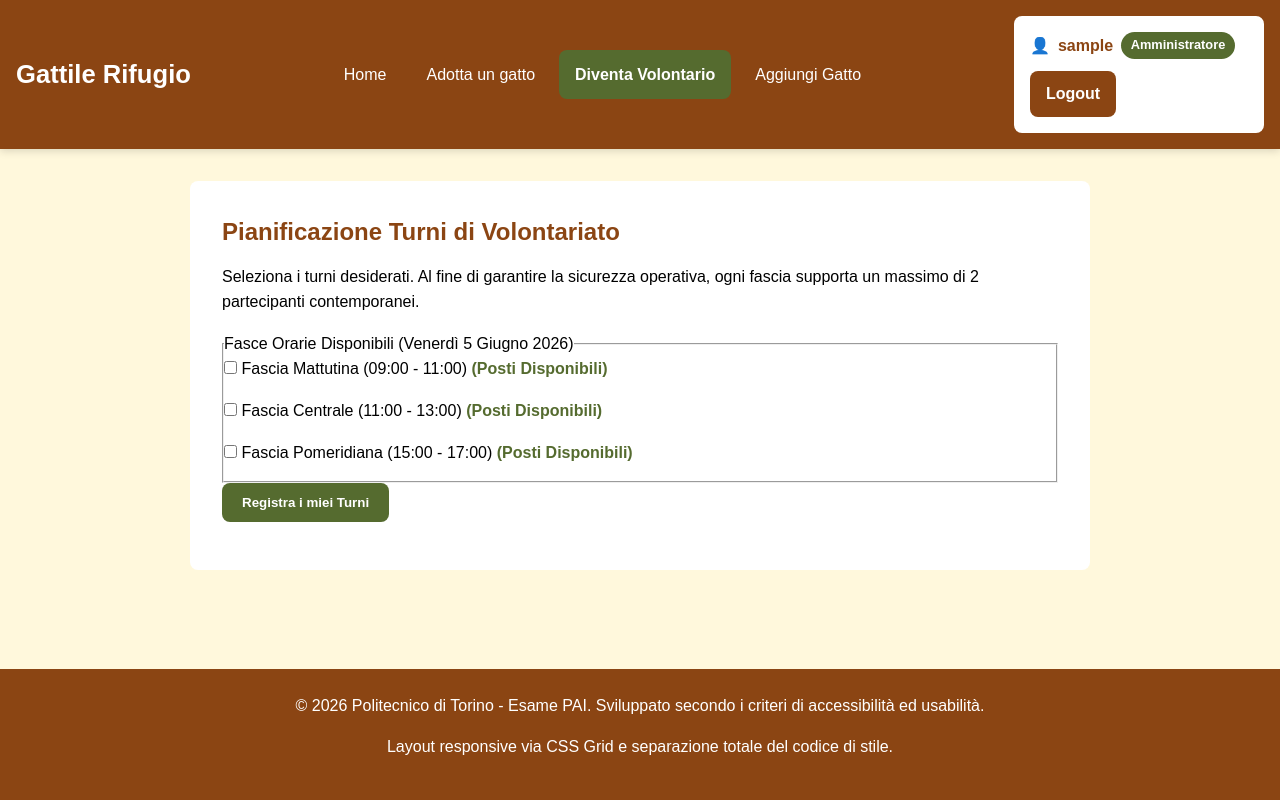
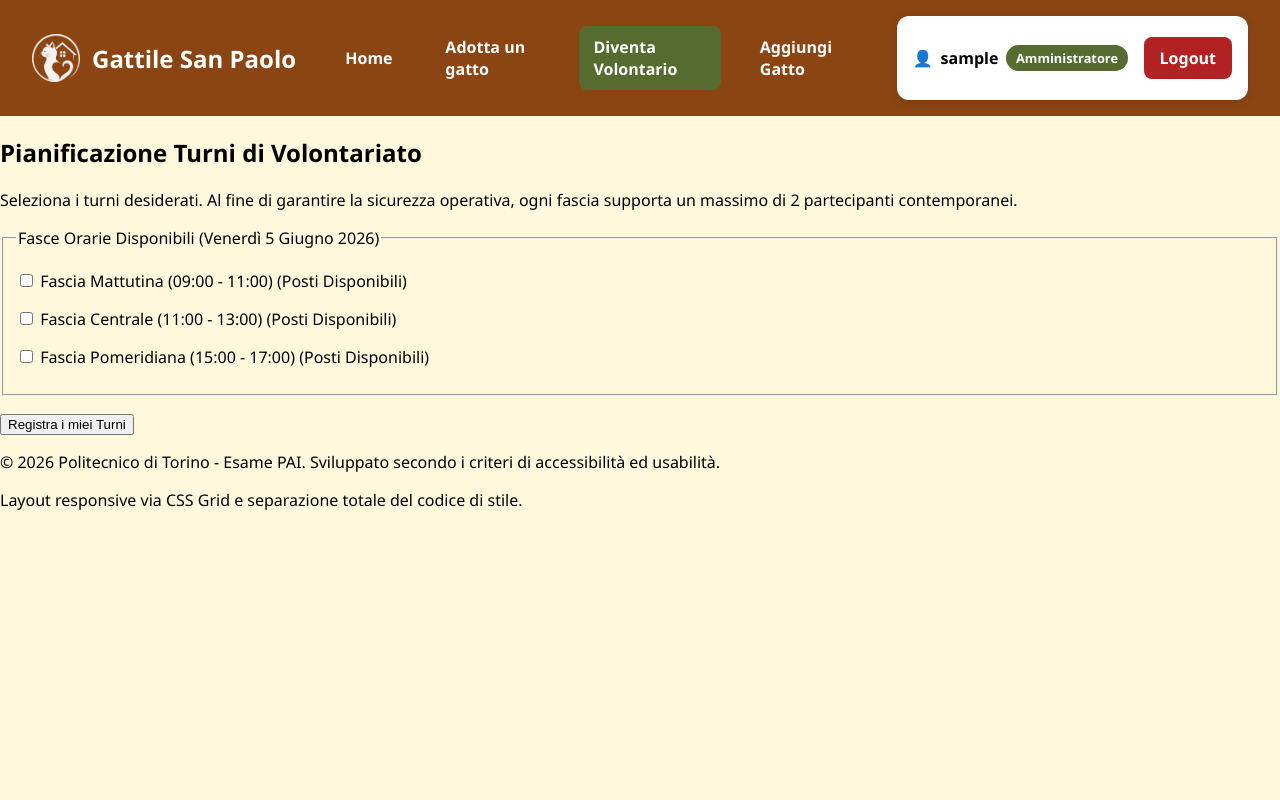
Before and after one commit to gabrielecancemi/PAI, a PHP site: page /gattile/volontariato.php in a window 1280 px wide. Run offline with PHP 8.4, Linux system fonts and the light colour scheme; the visitor is signed in with stand-in values (Sample User, id 1); data that the repository does not hold is empty.

Commit message:
inizio stile

```diff
--- a/gattile/css/stile.css
+++ b/gattile/css/stile.css
@@ -11,87 +11,18 @@
     --nero: black;
 
     --raggio: .5rem;
-    --ombra: 0 2px 8px rgba(0,0,0,.15);
-    --transizione: .2s ease;
 }
 
 /* ==========================================================
-   RESET
+   GENERALI
 ========================================================== */
 
-*,
-*::before,
-*::after {
-    box-sizing: border-box;
+body {
+    font-family: 'Segoe UI', Tahoma, Geneva, Verdana, sans-serif;
+    background-color: var(--sfondo);
+    color: var(--nero);
     margin: 0;
-    padding: 0;
-}
-
-html {
-    scroll-behavior: smooth;
-}
-
-body {
-    min-height: 100vh;
-
-    font-family: Arial, Helvetica, sans-serif;
-    line-height: 1.6;
-
-    background: var(--sfondo);
-    color: var(--nero);
-
-    display: flex;
-    flex-direction: column;
-}
-
-/* ==========================================================
-   ACCESSIBILITÀ
-========================================================== */
-
-a:focus-visible,
-button:focus-visible,
-input:focus-visible,
-textarea:focus-visible,
-select:focus-visible {
-    outline: 3px solid var(--secondario);
-    outline-offset: 2px;
-}
-
-@media (prefers-reduced-motion: reduce) {
-
-    * {
-        animation: none !important;
-        transition: none !important;
-        scroll-behavior: auto !important;
-    }
-}
-
-/* ==========================================================
-   ELEMENTI BASE
-========================================================== */
-
-img {
-    max-width: 100%;
-    height: auto;
-    display: block;
-}
-
-a {
-    color: inherit;
-}
-
-h1,
-h2,
-h3,
-h4,
-h5,
-h6 {
-    color: var(--primario);
-    margin-bottom: .75rem;
-}
-
-p {
-    margin-bottom: 1rem;
+    padding-bottom: .5rem;
 }
 
 /* ==========================================================
@@ -99,68 +30,94 @@ p {
 ========================================================== */
 
 .header {
-    background: var(--primario);
-    color: var(--bianco);
+    display: flex;
+    align-items: center;
+    justify-content: space-between;
+    gap: 2rem;
 
-    padding: 1rem;
+    padding: 1rem 2rem;
+
+    background-color: var(--primario);
+}
+
+/* ==========================================================
+   LOGO
+========================================================== */
+
+.brand-logo {
+    flex: 1;
 
     display: flex;
-    flex-direction: column;
-    gap: 1rem;
-
-    box-shadow: var(--ombra);
-}
-
-.brand-logo {
-    text-decoration: none;
+    align-items: center;
+    gap: .75rem;
 
     color: var(--bianco);
 
-    font-size: 1.6rem;
+    text-decoration: none;
+    font-size: 1.5rem;
     font-weight: bold;
 
-    text-align: center;
+    transition: opacity .2s ease;
+}
+
+.logo-img {
+    width: 48px;
+    height: 48px;
+
+    object-fit: contain;
+
+    flex-shrink: 0;
 }
 
 .brand-logo:hover {
-    opacity: .9;
+    opacity: .85;
 }
 
 /* ==========================================================
    NAVIGAZIONE
 ========================================================== */
 
+.header nav {
+    flex: 2;
+    display: flex;
+    justify-content: center;
+}
+
 .header nav ul {
+    display: flex;
+    align-items: center;
+    gap: 1.5rem;
+
+    margin: 0;
+    padding: 0;
+
     list-style: none;
-
-    display: flex;
-    flex-direction: column;
-
-    gap: .5rem;
 }
 
 .header nav a {
-    display: block;
+    display: inline-block;
 
+    padding: .6rem .9rem;
+
+    color: var(--bianco);
     text-decoration: none;
-
-    text-align: center;
-
-    padding: .75rem 1rem;
+    font-weight: 600;
 
     border-radius: var(--raggio);
 
-    transition: var(--transizione);
+    transition:
+        background-color .2s ease,
+        color .2s ease;
 }
 
 .header nav a:hover {
-    background: var(--secondario);
+    background-color: rgba(255, 255, 255, .15);
 }
 
-.header nav a.active {
-    background: var(--secondario);
-
-    font-weight: bold;
+.header nav a.active,
+.btn-login.active {
+    background-color: var(--secondario);
+    color: var(--bianco);
 }
 
 /* ==========================================================
@@ -168,459 +125,200 @@ p {
 ========================================================== */
 
 .stato-autenticazione {
-    background: var(--bianco);
-    color: var(--nero);
-
-    border-radius: var(--raggio);
-
-    padding: 1rem;
+    flex: 1;
 
     display: flex;
-    flex-direction: column;
-    gap: .75rem;
-}
+    align-items: center;
+    justify-content: flex-end;
+    gap: 1rem;
 
-.stato-autenticazione p {
-    margin: 0;
+    background-color: var(--bianco);
+
+    padding: .75rem 1rem;
+
+    border-radius: .75rem;
+
+    box-shadow:
+        0 2px 8px rgba(0, 0, 0, .12);
+
+    min-height: 60px;
 }
 
 .utente-info {
     display: flex;
     align-items: center;
     gap: .5rem;
-    flex-wrap: wrap;
-}
 
-.utente-info strong {
-    color: var(--primario);
+    margin: 0;
 }
 
 .badge-gatto {
-    background: var(--secondario);
+    padding: .25rem .6rem;
+
+    background-color: var(--secondario);
     color: var(--bianco);
-
-    padding: .2rem .6rem;
 
     border-radius: 999px;
 
     font-size: .8rem;
-    font-weight: bold;
+    font-weight: 600;
 }
 
 /* ==========================================================
-   PULSANTI ACCOUNT
+   LISTA AZIONI ACCOUNT
 ========================================================== */
 
 .azioni-account {
+    display: flex;
+    align-items: center;
+    gap: .75rem;
+
+    margin: 0;
+    padding: 0;
+
     list-style: none;
-
-    display: flex;
-    flex-wrap: wrap;
-
-    gap: .5rem;
 }
 
+/* ==========================================================
+   BOTTONI
+========================================================== */
+
 .btn-account {
-    display: inline-block;
-
-    text-decoration: none;
+    display: inline-flex;
+    align-items: center;
+    justify-content: center;
 
     padding: .65rem 1rem;
 
     border-radius: var(--raggio);
 
-    font-weight: bold;
+    text-decoration: none;
+    font-weight: 600;
 
-    transition: var(--transizione);
+    transition:
+        background-color .2s ease,
+        color .2s ease,
+        transform .15s ease,
+        box-shadow .2s ease;
 }
 
+/* Login e Registrazione */
+
 .btn-login {
-    background: var(--bianco);
-
-    color: var(--primario);
-
-    border: 2px solid var(--primario);
-}
-
-.btn-register {
-    background: var(--secondario);
+    background-color: var(--primario);
     color: var(--bianco);
 }
 
+.btn-login:hover {
+    filter: brightness(1.1);
+}
+
+/* Logout */
+
 .btn-logout {
-    background: var(--primario);
+    background-color: #b22222;
     color: var(--bianco);
 }
 
-.btn-account:hover {
-    filter: brightness(110%);
+.btn-logout:hover {
+    background-color: #8b0000;
 }
 
-.btn-account.active {
-    outline: 3px solid var(--secondario);
-    outline-offset: 2px;
+
+
+/* ==========================================================
+   ACCESSIBILITÀ
+========================================================== */
+
+.brand-logo:focus-visible,
+.header nav a:focus-visible,
+.btn-account:focus-visible {
+    outline: 3px solid gold;
+    outline-offset: 3px;
 }
 
 /* ==========================================================
-   CONTENUTO
+   RESPONSIVE TABLET
 ========================================================== */
 
-.contenuto-principale {
-    flex: 1;
+@media (max-width: 900px) {
 
-    width: 100%;
-    max-width: 1200px;
+    .header {
+        flex-wrap: wrap;
+        justify-content: center;
+        gap: 1rem;
+    }
 
-    margin: 2rem auto;
+    .brand-logo {
+        flex: 0 0 100%;
+        text-align: center;
+    }
 
-    padding: 0 1rem;
+    .header nav {
+        flex: 1 0 100%;
+        order: 2;
+    }
+
+    .stato-autenticazione {
+        flex: 1 0 100%;
+
+        justify-content: center;
+
+        order: 3;
+    }
 }
 
 /* ==========================================================
-   FORM
+   RESPONSIVE MOBILE
 ========================================================== */
 
-.box-formulario {
-    background: var(--bianco);
-
-    padding: 2rem;
-
-    border-radius: var(--raggio);
-
-    max-width: 700px;
-
-    margin: auto;
-}
-
-.box-formulario.broad {
-    max-width: 900px;
-}
-
-.campo-form {
-    margin-bottom: 1rem;
-}
-
-.campo-form label {
-    display: block;
-
-    margin-bottom: .4rem;
-
-    font-weight: bold;
-}
-
-.campo-form input,
-.campo-form textarea,
-.campo-form select {
-    width: 100%;
-
-    padding: .75rem;
-
-    border: 1px solid var(--primario);
-
-    border-radius: var(--raggio);
-
-    font-size: 1rem;
-}
-
-textarea {
-    min-height: 120px;
-    resize: vertical;
-}
-
-.opzione-checkbox {
-    display: flex;
-    gap: .5rem;
-    align-items: center;
-}
-
-/* ==========================================================
-   BOTTONI GENERICI
-========================================================== */
-
-button,
-.btn {
-    background: var(--secondario);
-    color: var(--bianco);
-
-    border: none;
-
-    border-radius: var(--raggio);
-
-    padding: .75rem 1.25rem;
-
-    font-weight: bold;
-
-    cursor: pointer;
-
-    transition: var(--transizione);
-}
-
-button:hover,
-.btn:hover {
-    filter: brightness(110%);
-}
-
-/* ==========================================================
-   ADOZIONI
-========================================================== */
-
-.adozioni-layout {
-    display: grid;
-    grid-template-columns: 2fr 1fr;
-    gap: 2rem;
-}
-
-.prenotazione-sezione {
-    background: var(--bianco);
-
-    border-radius: var(--raggio);
-
-    padding: 1.5rem;
-}
-
-/* ==========================================================
-   FILTRI
-========================================================== */
-
-.barra-filtri-catalogo {
-    display: flex;
-    gap: 1rem;
-
-    margin-bottom: 2rem;
-}
-
-.input-ricerca-libera {
-    flex: 2;
-}
-
-.selettore-ordinamento {
-    flex: 1;
-}
-
-/* ==========================================================
-   GRIGLIA GATTI
-========================================================== */
-
-.griglia-schede-gatti {
-    list-style: none;
-
-    display: grid;
-
-    grid-template-columns:
-        repeat(auto-fill,minmax(250px,1fr));
-
-    gap: 1.5rem;
-}
-
-.card-gatto-interattiva {
-    background: var(--bianco);
-
-    border: 2px solid var(--primario);
-
-    border-radius: var(--raggio);
-
-    padding: 1rem;
-
-    transition: var(--transizione);
-}
-
-.card-gatto-interattiva:hover {
-    transform: translateY(-4px);
-}
-
-.card-gatto-interattiva.stato-selezionato {
-    border-color: var(--secondario);
-}
-
-.icona-felino-avatar {
-    width: 60px;
-    height: 60px;
-
-    border-radius: 50%;
-
-    display: flex;
-    justify-content: center;
-    align-items: center;
-
-    margin: 0 auto 1rem;
-
-    background: var(--sfondo);
-
-    font-size: 2rem;
-}
-
-.specifiche-tecniche-gatto {
-    margin-top: 1rem;
-
-    display: grid;
-    grid-template-columns: 1fr 1fr;
-
-    gap: .5rem;
-}
-
-.etichetta-stato {
-    font-weight: bold;
-}
-
-.etichetta-stato.disponibile {
-    color: var(--secondario);
-}
-
-.etichetta-stato.esaurito {
-    color: var(--primario);
-}
-
-/* ==========================================================
-   NOTIFICHE
-========================================================== */
-
-.notifica {
-    background: var(--bianco);
-
-    border-left: 5px solid var(--secondario);
-
-    padding: 1rem;
-
-    margin-bottom: 1rem;
-
-    border-radius: var(--raggio);
-}
-
-/* ==========================================================
-   TABELLE
-========================================================== */
-
-table {
-    width: 100%;
-
-    border-collapse: collapse;
-
-    background: var(--bianco);
-}
-
-th {
-    background: var(--primario);
-    color: var(--bianco);
-}
-
-th,
-td {
-    border: 1px solid var(--primario);
-    padding: .75rem;
-    text-align: left;
-}
-
-/* ==========================================================
-   FOOTER
-========================================================== */
-
-.piede-pagina {
-    background: var(--primario);
-    color: var(--bianco);
-
-    text-align: center;
-
-    padding: 1.5rem;
-
-    margin-top: auto;
-}
-
-/* ==========================================================
-   TABLET
-========================================================== */
-
-@media (min-width: 768px) {
+@media (max-width: 600px) {
 
     .header {
-        display: grid;
-
-        grid-template-columns:
-            auto
-            1fr
-            auto;
-
+        flex-direction: column;
         align-items: center;
-
-        gap: 2rem;
-    }
-
-    .brand-logo {
-        text-align: left;
     }
 
     .header nav ul {
-        flex-direction: row;
+        flex-direction: column;
+        gap: .8rem;
+    }
+
+    .stato-autenticazione {
+        flex-direction: column;
+
+        gap: .8rem;
+
+        text-align: center;
+    }
+
+    .azioni-account {
+        flex-wrap: wrap;
+        justify-content: center;
+    }
+
+    .utente-info {
         justify-content: center;
         flex-wrap: wrap;
     }
 
-    .stato-autenticazione {
-        min-width: 250px;
+    .logo-img {
+        width: 40px;
+        height: 40px;
     }
 }
 
 /* ==========================================================
-   MOBILE
+   RIDUZIONE ANIMAZIONI
 ========================================================== */
 
-@media (max-width: 768px) {
+@media (prefers-reduced-motion: reduce) {
 
-    .adozioni-layout {
-        grid-template-columns: 1fr;
-    }
-
-    .barra-filtri-catalogo {
-        flex-direction: column;
-    }
-
-    .specifiche-tecniche-gatto {
-        grid-template-columns: 1fr;
+    *,
+    *::before,
+    *::after {
+        animation: none !important;
+        transition: none !important;
+        scroll-behavior: auto !important;
     }
 }
-
-@media (max-width: 480px) {
-
-    .azioni-account {
-        flex-direction: column;
-    }
-
-    .azioni-account li {
-        width: 100%;
-    }
-
-    .btn-account {
-        display: block;
-        text-align: center;
-    }
-}
-
-/* ==========================================================
-   STAMPA
-========================================================== */
-
-@media print {
-
-    .header,
-    .stato-autenticazione,
-    .azioni-account,
-    button,
-    .barra-filtri-catalogo,
-    .prenotazione-sezione {
-        display: none !important;
-    }
-
-    body {
-        background: white;
-        color: black;
-    }
-
-    a {
-        color: black;
-        text-decoration: underline;
-    }
-
-    .card-gatto-interattiva {
-        page-break-inside: avoid;
-        border: 1px solid black;
-    }
-}
--- a/gattile/header.php
+++ b/gattile/header.php
@@ -28,6 +28,7 @@ $pageTitle = $pageTitles[$currentPage] ?? 'Gattile ';
     <meta name="keywords" content="gattile, rifugio, adozioni, gatti, volontariato">
     <title><?= $pageTitle ?></title>
     <link rel="stylesheet" href="css/stile.css">
+    <link rel="icon" href="img/logo.png" type="image/png">
     <script src="https://unpkg.com/react@18/umd/react.development.js" crossorigin></script>
     <script src="https://unpkg.com/react-dom@18/umd/react-dom.development.js" crossorigin></script>
     <script src="https://unpkg.com/@babel/standalone/babel.min.js"></script>
@@ -35,7 +36,10 @@ $pageTitle = $pageTitles[$currentPage] ?? 'Gattile ';
 
 <body>
     <header class="header" role="banner">
-        <a href="index.php" class="brand-logo" aria-label="Torna alla Home Page">Gattile Rifugio</a>
+        <a href="index.php" class="brand-logo" aria-label="Torna alla Home Page">
+            <img src="img/logo.png" alt="" class="logo-img">
+            <label for="brand-logo">Gattile San Paolo</label>
+        </a>
         <nav aria-label="Menu principale di navigazione">
             <ul>
                 <li><a href="index.php" class="<?= $currentPage === 'index.php' ? 'active' : '' ?>">Home</a></li>
@@ -43,11 +47,9 @@ $pageTitle = $pageTitles[$currentPage] ?? 'Gattile ';
                 <li><a href="adozioni.php" class="<?= $currentPage === 'adozioni.php' ? 'active' : '' ?>">
                         Adotta un gatto
                     </a></li>
-
                 <li><a href="volontariato.php" class="<?= $currentPage === 'volontariato.php' ? 'active' : '' ?>">
                         Diventa Volontario
                     </a></li>
-
                 <?php if (!empty($_SESSION['is_admin'])): ?>
                     <li><a href="inserimento.php" class="<?= $currentPage === 'inserimento.php' ? 'active' : '' ?>">
                             Aggiungi Gatto
@@ -73,9 +75,8 @@ $pageTitle = $pageTitles[$currentPage] ?? 'Gattile ';
                         </a>
                     </li>
                 </ul>
-
             <?php else: ?>
-                <p>
+                <p class="utente-info">
                     Stato:
                     <em>non loggato</em>
                 </p>
@@ -93,8 +94,6 @@ $pageTitle = $pageTitles[$currentPage] ?? 'Gattile ';
                         </a>
                     </li>
                 </ul>
-
             <?php endif; ?>
-
         </section>
     </header>
```
Also changed, not shown: gattile/img/logo.png (renamed from assets/images/icon.png).
